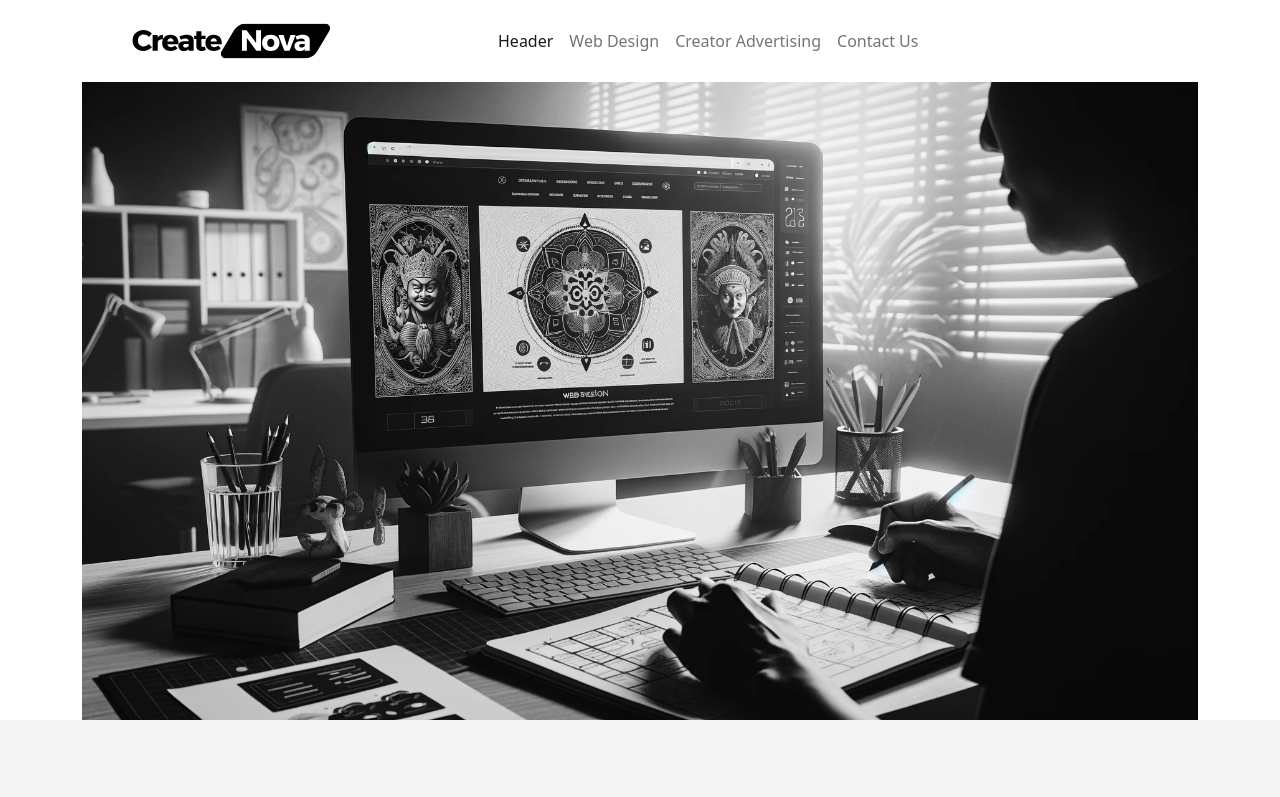
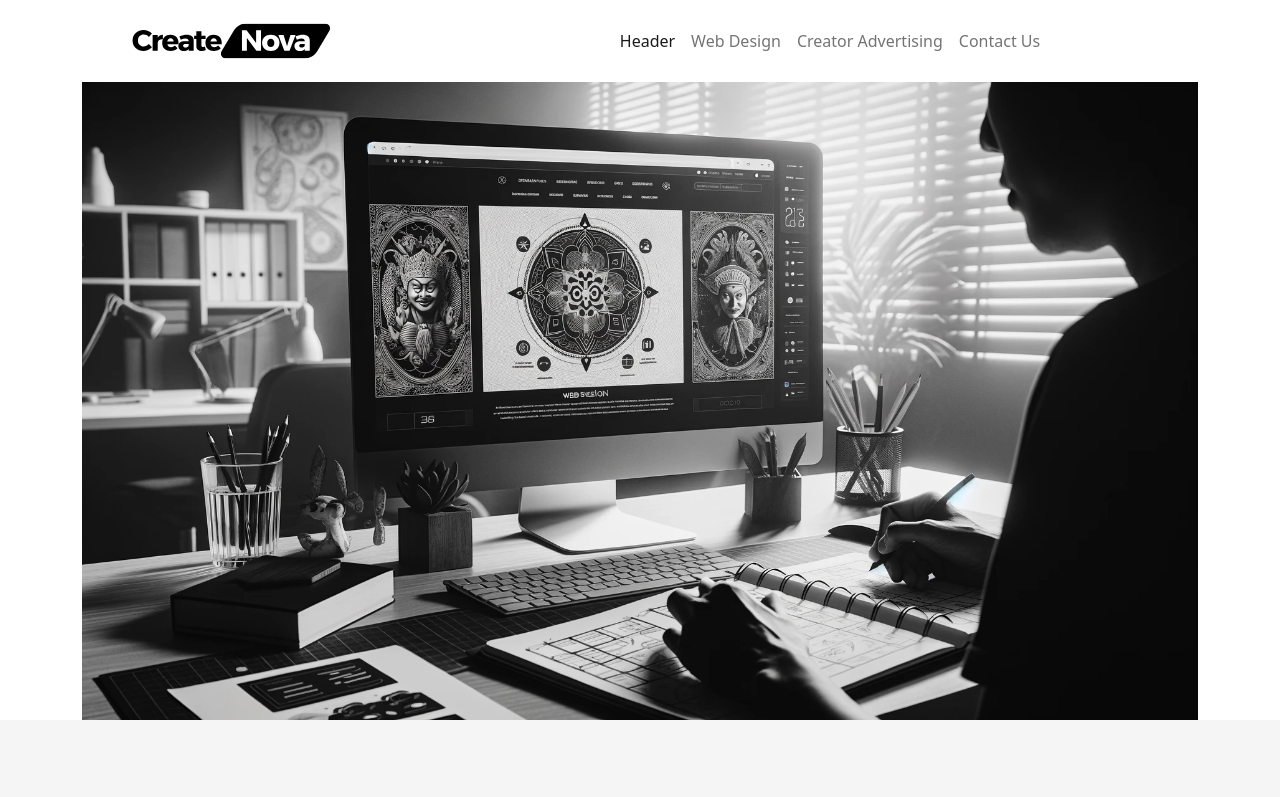
Before and after one commit to JesseRoss001/CreateNova, a plain HTML site: page index.html in a window 1280 px wide. Shown: the top 797 px of the page. Drawn offline with nearby package versions, Linux system fonts and the light colour scheme.

Commit message:
Style navbar width

```diff
--- a/index.html
+++ b/index.html
@@ -22,18 +22,18 @@
   <header class="hero-section">
     <div class="container">
       <div class="row">
-        <div class="col-8 col-md-4 col-lg-4 d-flex align-items-center pb-md-2 pb-lg-3 pt-lg-3 pb-xxl-3 pt-xxl-3">
+        <div class="col-7 col-sm-6 col-md-3 col-lg-4 d-flex align-items-center pb-md-2 pb-lg-3 pt-lg-3 pb-xxl-3 pt-xxl-3">
           <img src="logo.svg" alt="Create Nova" class=" hero-heading">
         </div>
-        <div class="col-4 col-md-8 col-lg-8 d-flex justify-content-start align-content-start">
+        <div class="col-5 col-sm-6 col-md-9 col-lg-8 d-flex justify-content-center align-content-start">
           <nav class="navbar navbar-expand-md navbar-light ">
-            <div class="container-fluid ms-3">
+            <div class="container-fluid ms-2 me-3">
 
               <button class="navbar-toggler border-none background-none" type="button" data-bs-toggle="collapse" data-bs-target="#navbarResponsive" aria-controls="navbarResponsive" aria-expanded="false" aria-label="Toggle navigation">
                 <span class="navbar-toggler-icon"></span>
               </button>
               <div class="collapse navbar-collapse" id="navbarResponsive">
-                <ul class="navbar-nav ms-auto mb-2 mb-lg-0">
+                <ul class="navbar-nav  mb-2 mb-lg-0 ms-2">
                   <li class="nav-item">
                     <a class="nav-link active" aria-current="page" href="#">Header</a>
                   </li>
--- a/style.css
+++ b/style.css
@@ -16,7 +16,7 @@ object-position: 50% 50%;
     background: white; /* Change this if your navbar has a different background color */
     width: auto;
     top: 56px; /* Adjust this value if your navbar has a different height */
-    left: -40px;
+    left: 0;
     z-index: 1000;
     border-top: 1px solid #ddd; /* Optional: adds a border top for better visual separation */
   }
```
